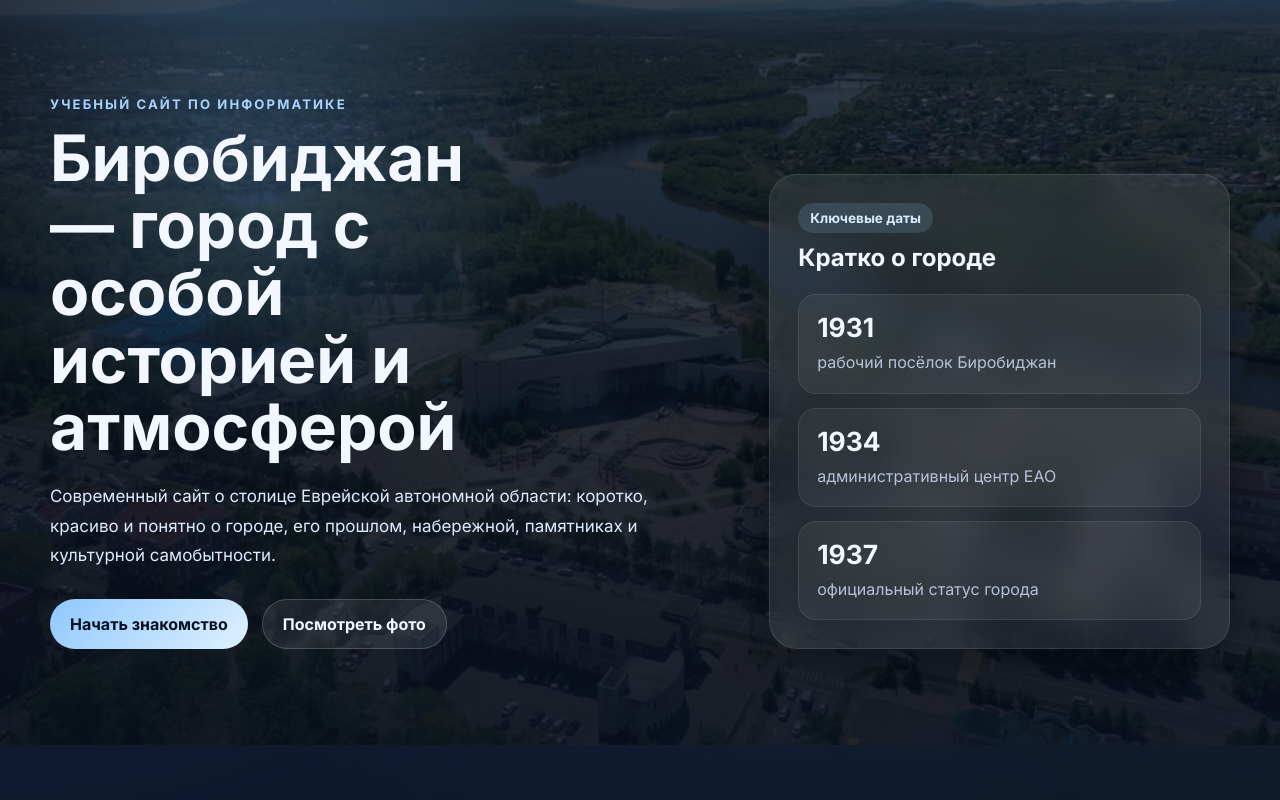
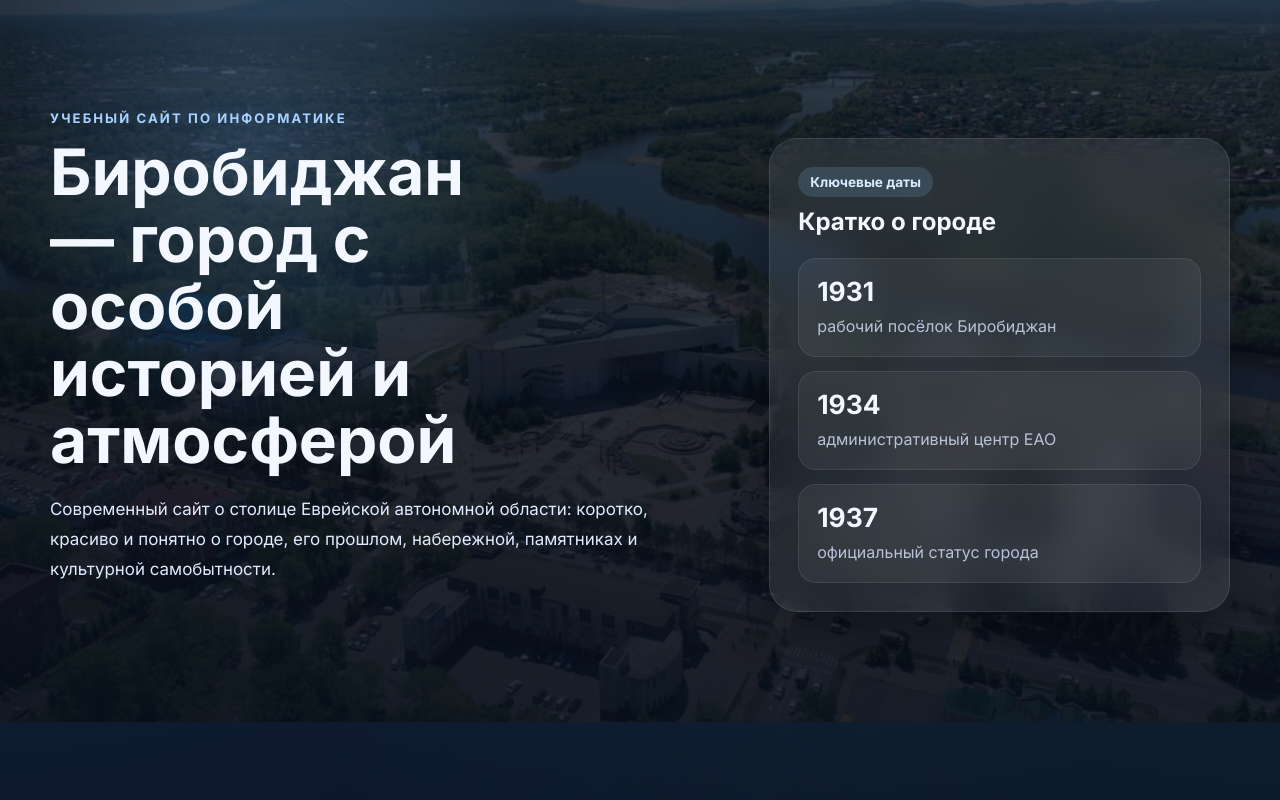
Before and after one commit to kolyavan808-lgtm/-, a plain HTML site: page index.html in a window 1280 px wide. Shown: the top 800 px of the page. Drawn offline with Linux system fonts and the light colour scheme.

Commit message:
Remove action buttons from hero section

```diff
--- a/index.html
+++ b/index.html
@@ -27,8 +27,7 @@
               красиво и понятно о городе, его прошлом, набережной, памятниках и культурной самобытности.
             </p>
             <div class="hero-actions">
-              <a class="btn btn-primary" href="#about">Начать знакомство</a>
-              <a class="btn btn-secondary" href="#gallery">Посмотреть фото</a>
+
             </div>
           </div>
 
```
